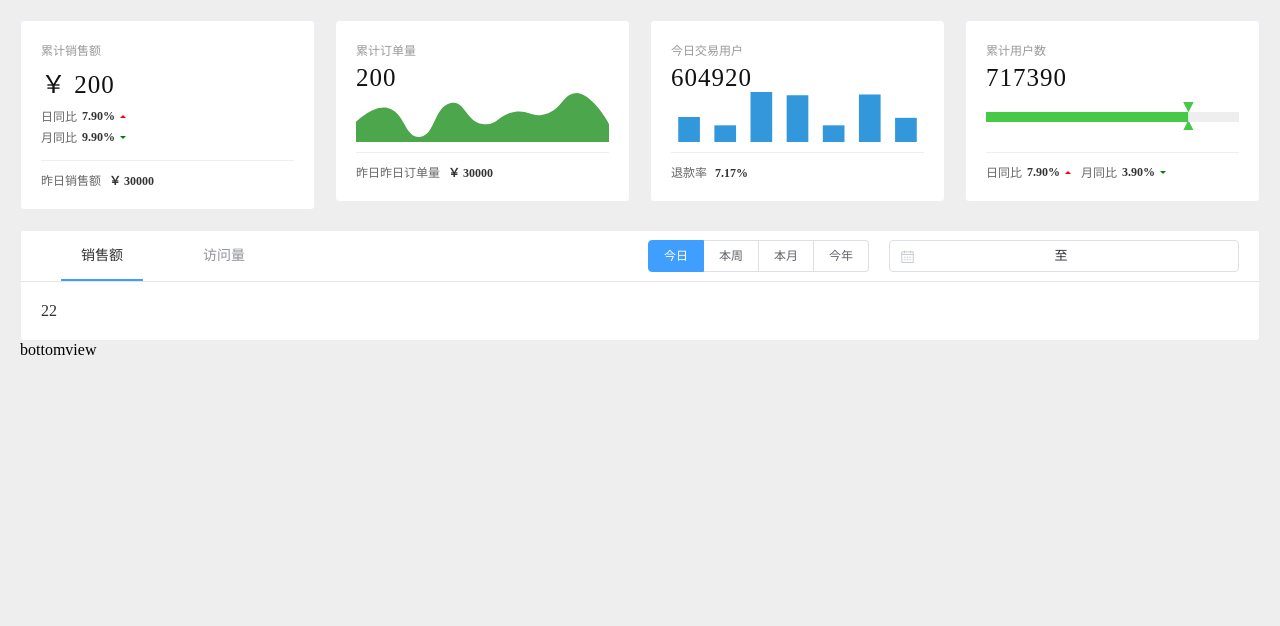
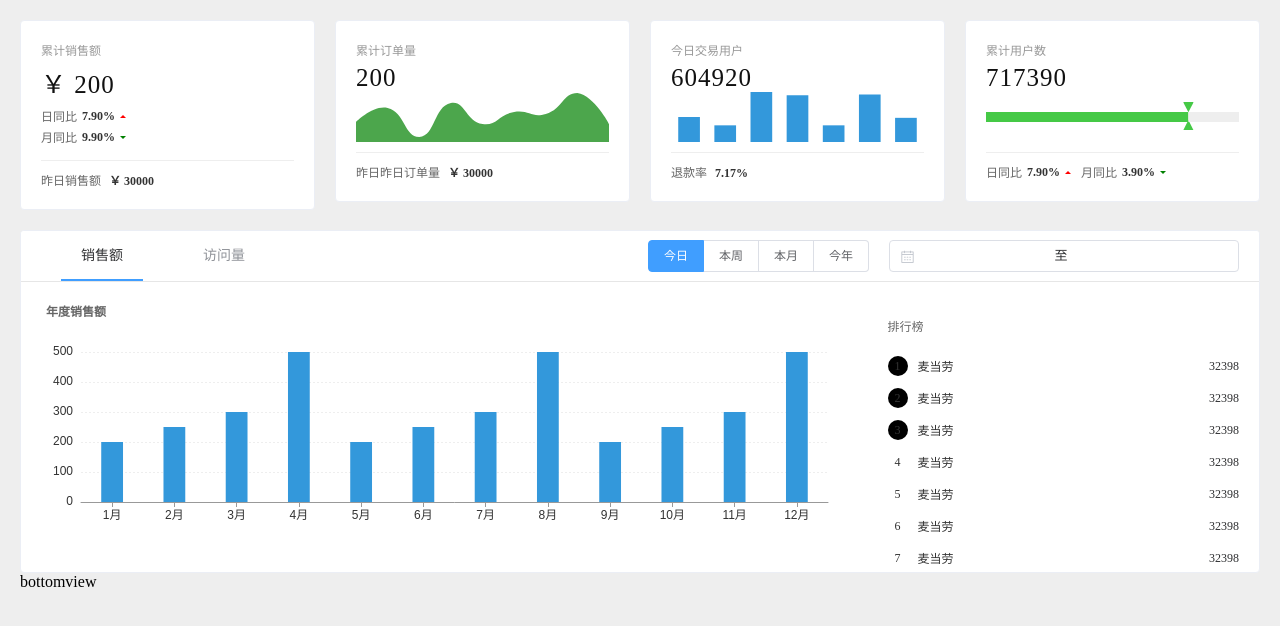
Before and after one commit to peirong-js/dataBoard, a Vue app: page /#/ in a window 1280 px wide. Shown: the top 626 px of the page. Built offline with nearby package versions, Linux system fonts and the light colour scheme.

Commit message:
完成年度销售额
完成年度销售额

```diff
--- a/src/components/SalesView/index.vue
+++ b/src/components/SalesView/index.vue
@@ -1,6 +1,6 @@
 <template>
   <div class="salesView">
-    <el-card shadow="hover">
+    <el-card shadow="hover" :body-style="{ padding: '0 0 20px 0' }">
       <template v-slot:header>
         <div class="menuWrapper">
           <el-menu
@@ -34,7 +34,20 @@
         </div>
       </template>
       <template>
-        <div>22</div>
+        <div class="salesViewChartWrapper">
+          <v-chart :options="chartOption" />
+          <div class="salesViewList">
+            <div class="salesViewTitle">排行榜</div>
+            <div class="listItemWrapper">
+              <div v-for="item in rankData" :key="item.no" class="listItem">
+                <div :class="['listItemNo', +item.no <=3 ? 'topNo' : '']">{{ item.no }}</div>
+                <div class="listItemName">{{ item.name }}</div>
+                <div class="listItemMoney">{{ item.money }}</div>
+              </div>
+            </div>
+
+          </div>
+        </div>
       </template>
     </el-card>
   </div>
@@ -74,7 +87,91 @@ export default {
             picker.$emit('pick', [start, end])
           }
         }]
-      }
+      },
+      chartOption: {
+        title: {
+          text: '年度销售额',
+          textStyle: {
+            fontSize: 12,
+            color: '#666'
+          },
+          left: 20,
+          top: 20
+        },
+        xAxis: {
+          type: 'category',
+          data: ['1月', '2月', '3月', '4月', '5月', '6月', '7月', '8月', '9月', '10月', '11月', '12月'],
+          axisTick: {
+            alignWithLabel: true,
+            lineStyle: {
+              color: '#999'
+            }
+          },
+          axisLine: {
+            lineStyle: {
+              color: '#999'
+            }
+          },
+          axisLabel: {
+            color: '#333'
+          }
+        },
+        yAxis: {
+          axisLine: {
+            show: false
+          },
+          axisTick: {
+            show: false
+          },
+          splitLine: {
+            lineStyle: {
+              type: '#dotted',
+              color: '#eee'
+            }
+          }
+        },
+        series: [{
+          type: 'bar',
+          barWidth: '35%',
+          data: [200, 250, 300, 500, 200, 250, 300, 500, 200, 250, 300, 500]
+        }],
+        grid: {
+          top: 70,
+          left: 60,
+          right: 60,
+          bottom: 50
+        },
+        color: ['#3398db']
+      },
+      rankData: [{
+        no: 1,
+        name: '麦当劳',
+        money: '32398'
+      }, {
+        no: 2,
+        name: '麦当劳',
+        money: '32398'
+      }, {
+        no: 3,
+        name: '麦当劳',
+        money: '32398'
+      }, {
+        no: 4,
+        name: '麦当劳',
+        money: '32398'
+      }, {
+        no: 5,
+        name: '麦当劳',
+        money: '32398'
+      }, {
+        no: 6,
+        name: '麦当劳',
+        money: '32398'
+      }, {
+        no: 7,
+        name: '麦当劳',
+        money: '32398'
+      }]
     }
   },
   methods: {
@@ -113,6 +210,60 @@ export default {
         }
       }
     }
+    .salesViewChartWrapper {
+      display: flex;
+      height: 270px;
+      .echarts {
+        flex: 0 0 70%;
+        width: 70%;
+        height: 100%;
+      }
+      .salesViewList {
+        flex: 1;
+        width: 100%;
+        height: 100%;
+        overflow: hidden;
+          margin-top: 15px;
+        .salesViewTitle{
+          margin-top: 20px;
+          font-size: 12px;
+          color: #666;
+          font-weight: 500;
+        }
+        .listItemWrapper {
+          margin-top: 15px;
+          .listItem {
+            display: flex;
+            align-items: center;
+            font-size: 12px;
+            height: 20px;
+            padding: 6px 20px 6px 0;
+            .listItemNo {
+              display: flex;
+              align-items: center;
+              justify-content: center;
+              width: 20px;
+              height: 20px;
+              color: #333;
+              &.topNo {
+                background: #000;
+                border-radius: 50%;
+                font-weight: 500;
+              }
+            }
+            .listItemName {
+              margin-left: 10px;
+              color: #333;
+            }
+            .listItemMoney {
+              flex: 1;
+              text-align: right;
+            }
+          }
+        }
+
+      }
+    }
   }
 
   ::v-deep .el-card__header {
```
